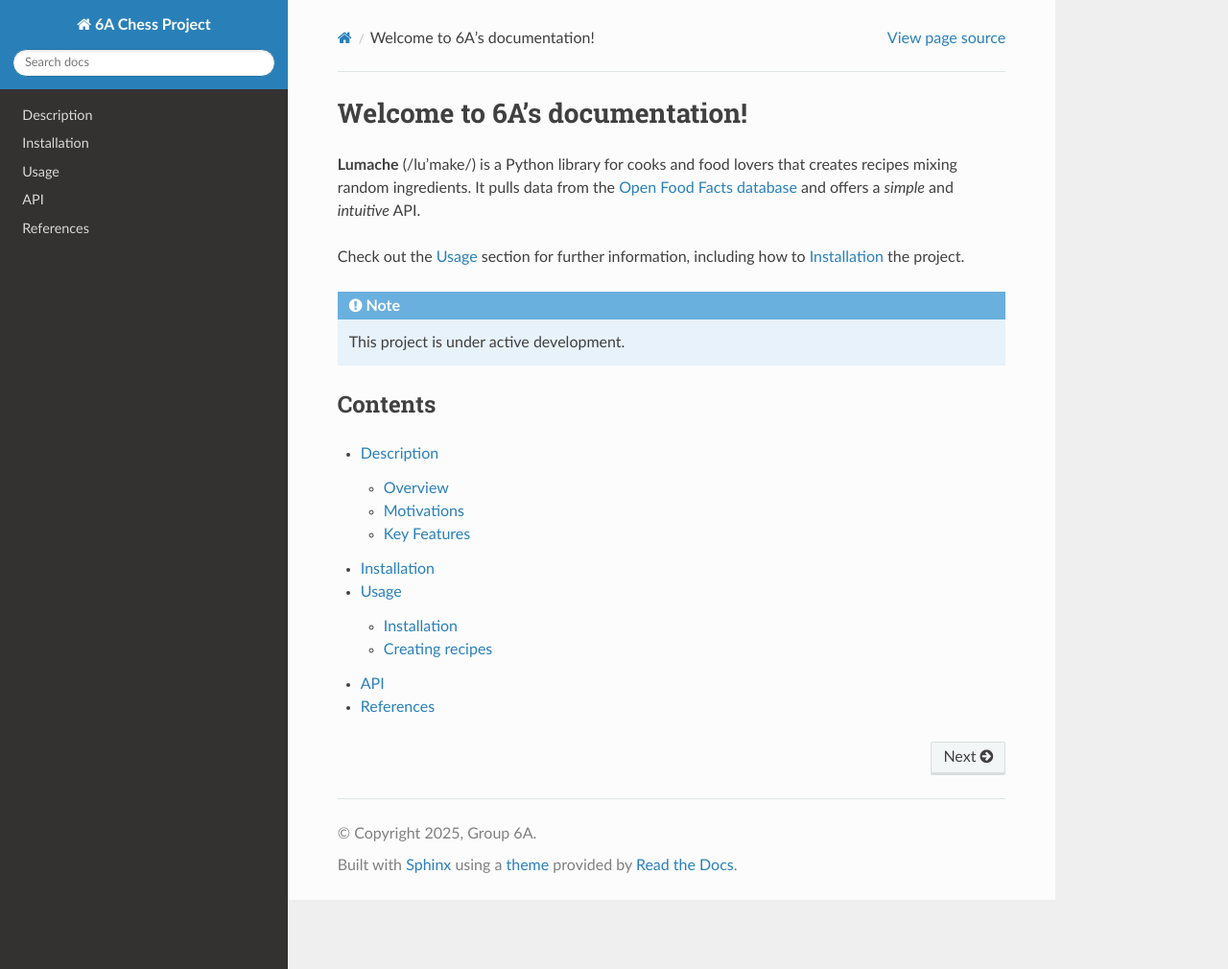
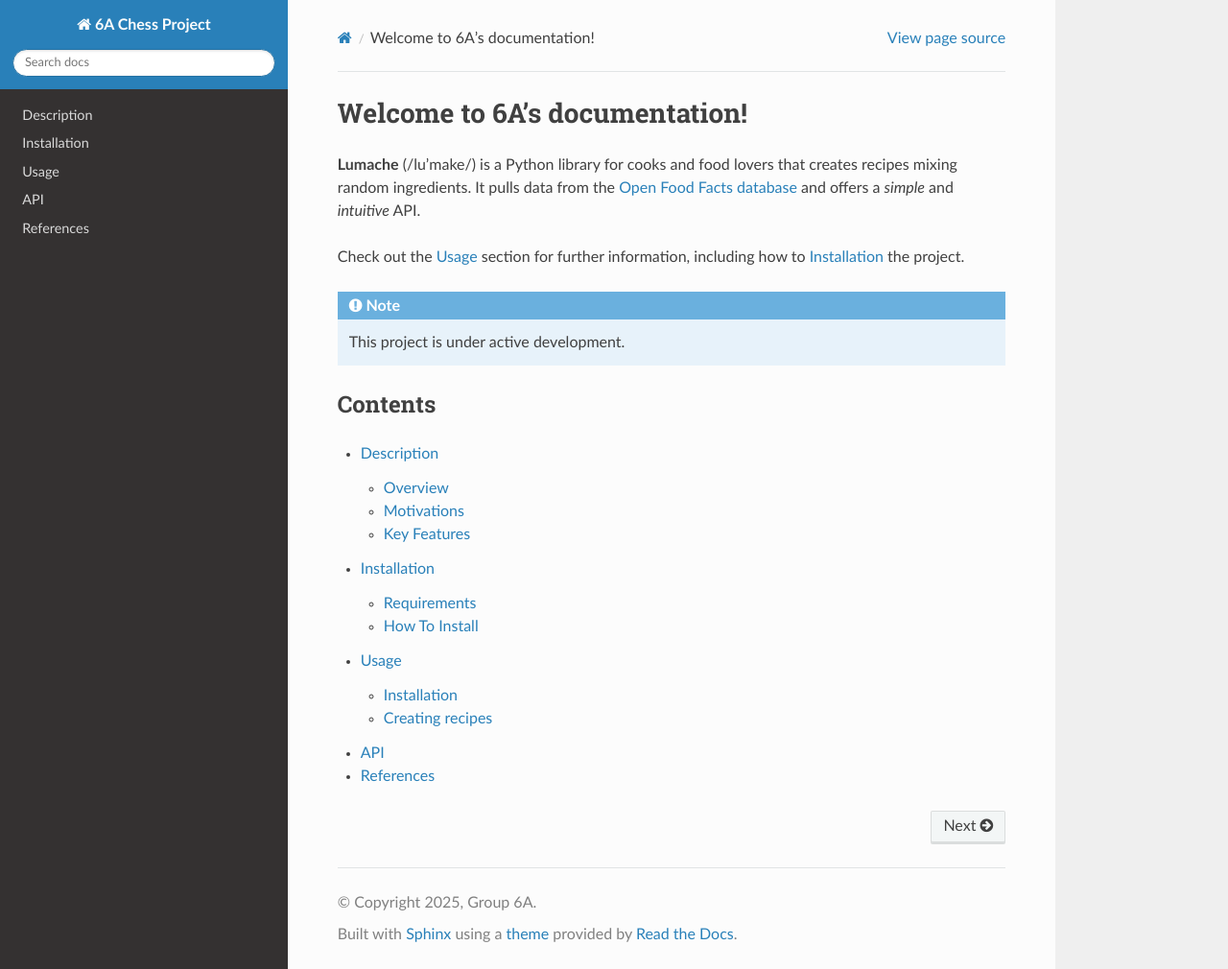
Before and after one commit to gherkins05/6A-Software-Coursework, a Sphinx documentation site: the page built from docs/source/index.rst, in a window 1280 px wide and 1010 px high. Shown: the whole window at 96% size. Built offline with Sphinx 7.4.7 and the Read the Docs theme 3.1.0, drawn with Linux system fonts in a browser that asks for light colours; pages that are not in the unit, such as notebooks, are missing from menus.

Commit message:
Update installation.rst

```diff
--- a/docs/source/installation.rst
+++ b/docs/source/installation.rst
@@ -1,7 +1,9 @@
 Installation
 ============
 
-.. autosummary::
-   :toctree: generated
+Requirements
+------------
 
-   lumache
+
+How To Install
+--------------
```
